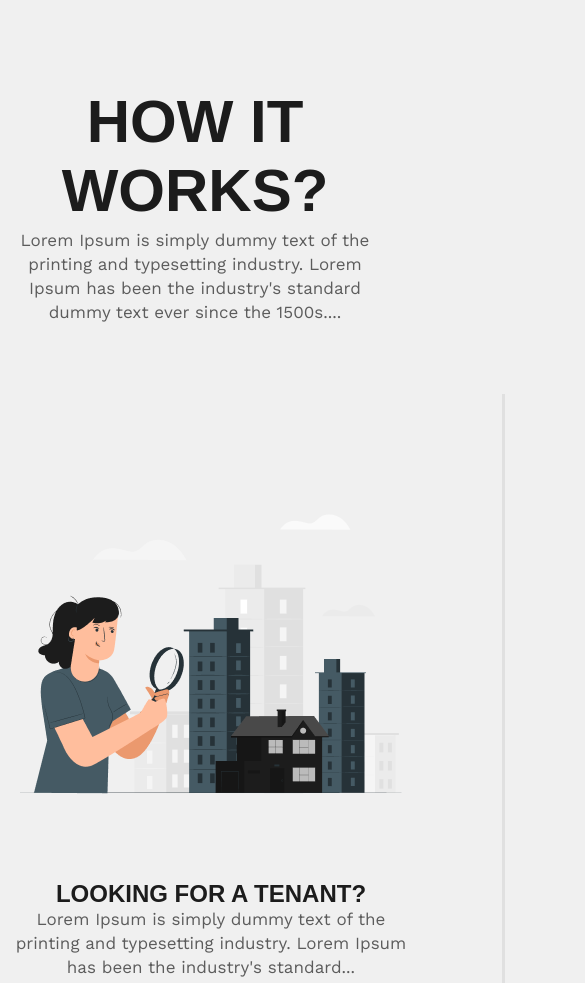
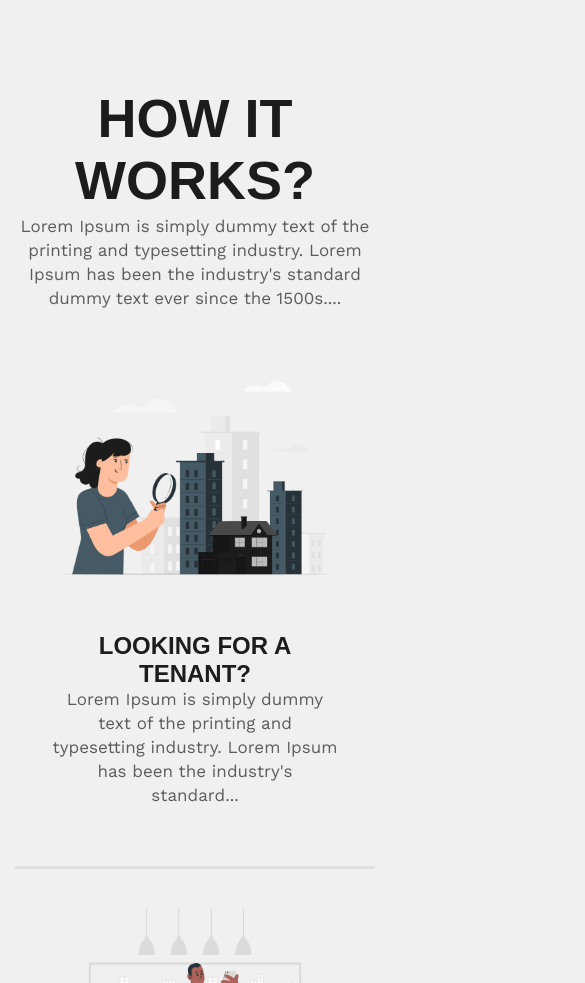
Before and after one commit to YuliyaAtrashkevich/Legacy_Homes, a plain HTML site: page index.html in a window 390 px wide. Shown: the part 2958-3941 px from the top of the page, 585 px wide, since content can reach past the window. Drawn offline with nearby package versions, Linux system fonts and the light colour scheme.

Commit message:
Адаптив для секции Workflow

```diff
--- a/css/styles.css
+++ b/css/styles.css
@@ -266,7 +266,6 @@ body {
     justify-items: center;
     gap: 0;
     padding-top: 34px;
-
 }
 
 .workflow__grid-item {
@@ -321,3 +320,71 @@ body {
     color: #5C5C5C;
     max-width: 412px;
 }
+
+@media (max-width: 1130px) {
+    .workflow__container {
+        padding-left: 15px;
+        padding-right: 15px;
+    }
+}
+
+@media (max-width: 880px) {
+    .workflow__container {
+        padding-left: 15px;
+        padding-right: 15px;
+    }
+    .workflow__grid {
+        grid-template-columns: repeat(1, 1fr);
+    }
+    .workflow__grid-item:nth-child(odd) {
+        border-right: none;
+        padding: 70px 67px 67px;
+    }
+    .workflow__grid-item:first-child {
+        padding-top: 0;
+    }
+    .workflow__grid-item:nth-child(even) {
+        padding: 70px 67px 67px;
+    }
+    .workflow__grid-item:nth-last-child(2) {
+        border-bottom: 3px solid #E0E0E0;
+    }
+    .workflow__grid-item:nth-last-child(1) {
+        border-bottom: none;
+    }
+}
+
+@media (max-width: 650px) {
+    .workflow__container {
+        padding-left: 15px;
+        padding-right: 15px;
+    }
+    .workflow__grid {
+        grid-template-columns: repeat(1, 1fr);
+        justify-content: center;
+        padding-top: 0;
+    }
+    .workflow__h2 {
+        font-size: 54px;
+    }
+    .workflow__img {
+        display: block;
+        width: 100%;
+    }
+    .workflow__grid-item:nth-child(odd) {
+        border-right: none;
+        padding: 40px 37px 47px;
+    }
+    .workflow__grid-item:first-child {
+        padding-top: 0;
+    }
+    .workflow__grid-item:nth-child(even) {
+        padding: 40px 37px 47px;
+    }
+    .workflow__grid-item:nth-last-child(2) {
+        border-bottom: 3px solid #E0E0E0;
+    }
+    .workflow__grid-item:nth-last-child(1) {
+        border-bottom: none;
+    }
+}
```
